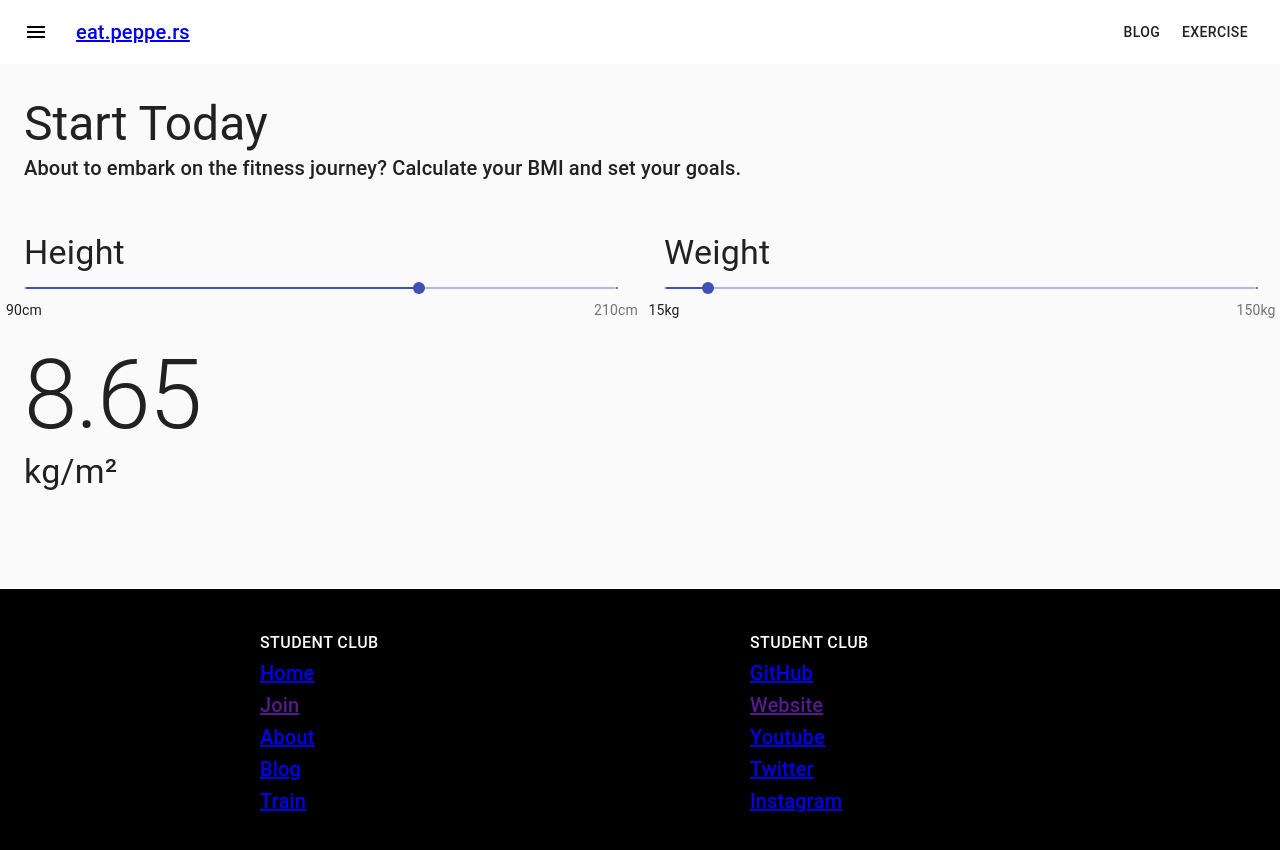
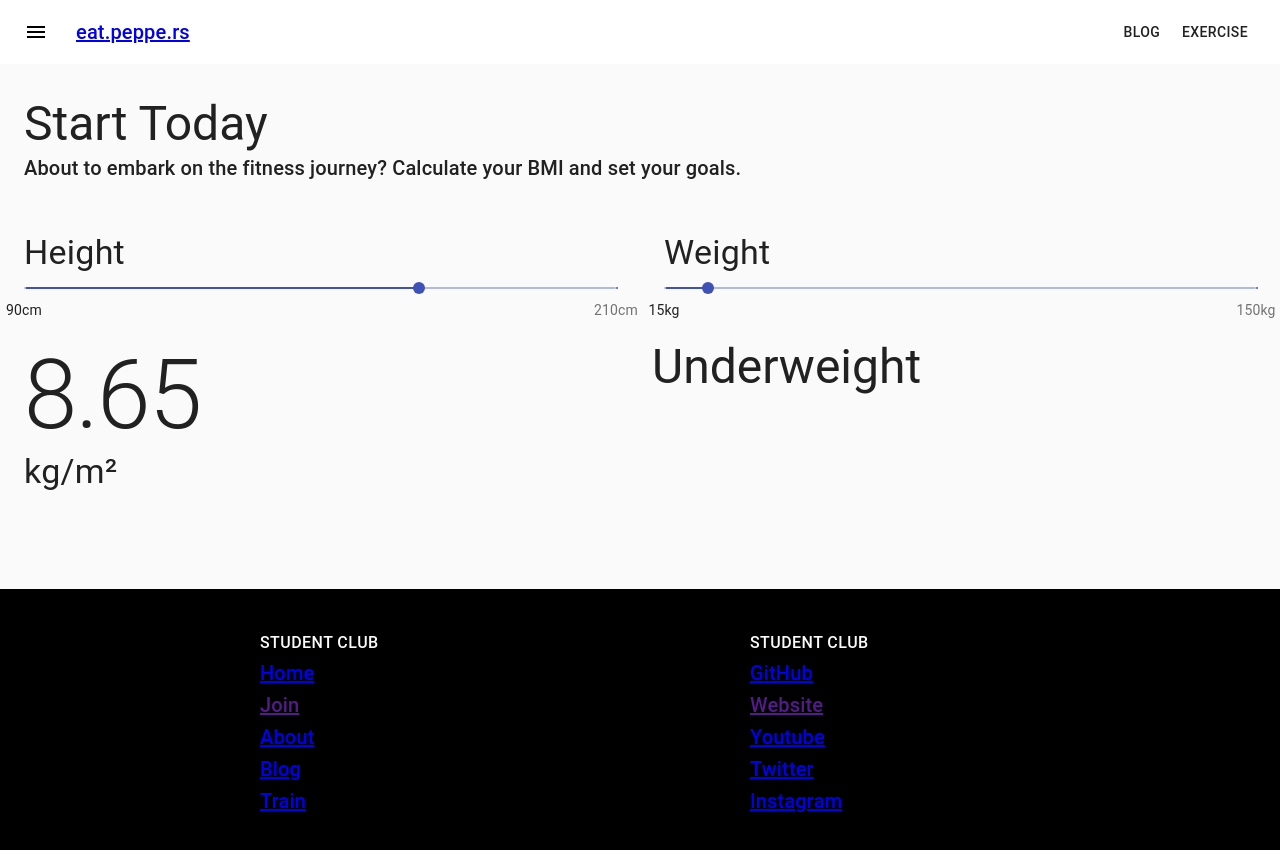
Before and after one commit to shaileshkshar77/WebsiteContest2020, a Next.js app: page /bmi in a window 1280 px wide. Shown: the top 850 px of the page. Built offline with nearby package versions, Linux system fonts and the light colour scheme.

Commit message:
Bmi edit

```diff
--- a/components/BmiWidget.js
+++ b/components/BmiWidget.js
@@ -55,6 +55,8 @@ import Grid from '@material-ui/core/Grid';
 //   }
 // }
 
+var z =18.5
+
 function BmiForm() {
   const [height, setHeight] = React.useState(170);
   const [weight, setWeight] = React.useState(25);
@@ -95,6 +97,20 @@ function BmiForm() {
   function valueWeight(value) {
     return `${value} kg`;
   }
+  function getBmi(bmi) {
+    if(bmi < 18.5) {
+        return "Underweight";
+    }
+    if(bmi >= 18.5 && bmi < 24.9) {
+        return "Normal weight";
+    }
+    if(bmi >= 25 && bmi < 29.9) {
+        return "Overweight";
+    }
+    if(bmi >= 30) {
+        return "Obesity";
+    }
+}
 
   return (
     <React.Fragment>
@@ -133,11 +149,16 @@ function BmiForm() {
     <Grid container spacing={3}>
       <Grid item xs={12} sm={6}>
         <Typography variant="h1">
-          {(weight / (height * height * 0.0001)).toFixed(2)}
+        {(weight / (height * height * 0.0001)).toFixed(2)}
         </Typography>
         <Typography variant="h4">
           kg/m²
         </Typography>
+      </Grid>
+      <Grid item xs={12} sm={6}>
+            <Typography variant="h3">
+              {getBmi((weight / (height * height * 0.0001)).toFixed(2))}
+            </Typography>
       </Grid>
     </Grid>
   </React.Fragment>
```
